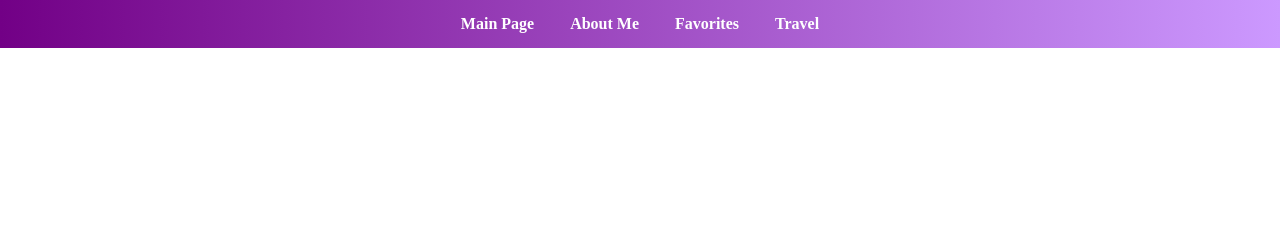
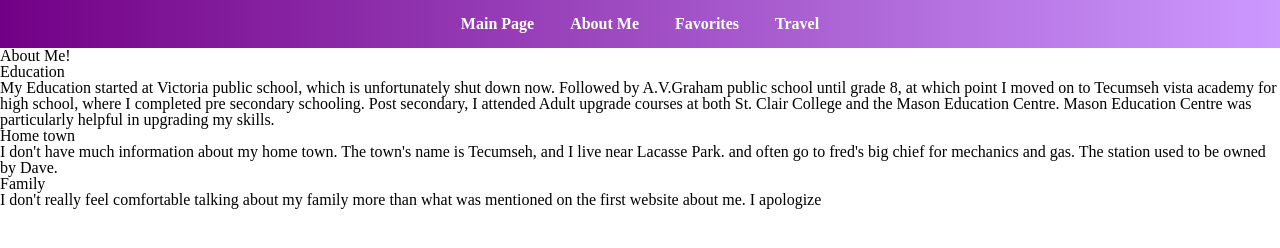
Before and after one commit to Zatharis/Take-home, a plain HTML site: page AboutMe.html in a window 1280 px wide. Drawn offline with Linux system fonts and the light colour scheme.

Commit message:
added content to page

```diff
--- a/AboutMe.html
+++ b/AboutMe.html
@@ -16,6 +16,18 @@
     </nav>
 </head>
 <body>
-
+    <h1>About Me!</h1>
+    <article>
+        <h2>Education</h2>
+        <p>My Education started at Victoria public school, which is unfortunately shut down now. Followed by A.V.Graham public school until grade 8, at which point I moved on to Tecumseh vista academy for high school, where I completed pre secondary schooling. Post secondary, I attended Adult upgrade courses at both St. Clair College and the Mason Education Centre. Mason Education Centre was particularly helpful in upgrading my skills.</p>
+    </article>
+    <article>
+        <h2>Home town</h2>
+        <p>I don't have much information about my home town. The town's name is Tecumseh, and I live near Lacasse Park. and often go to fred's big chief for mechanics and gas. The station used to be owned by Dave.</p>
+    </article>
+    <article>
+        <h2>Family</h2>
+        <p>I don't really feel comfortable talking about my family more than what was mentioned on the first website about me. I apologize</p>
+    </article>
 </body>
 </html>
```
